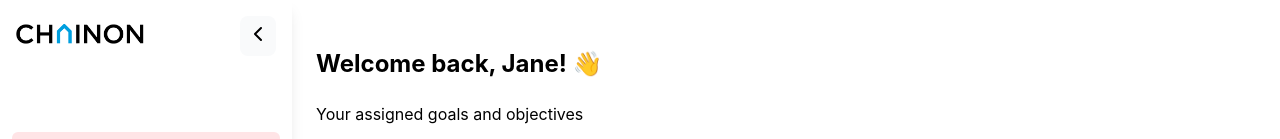
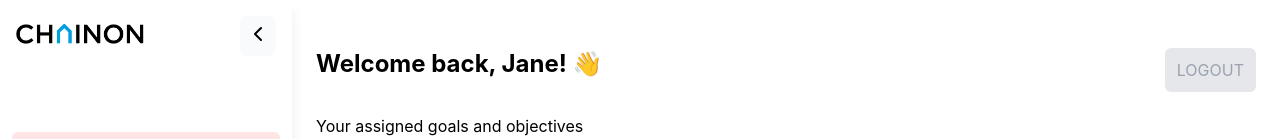
Before and after one commit to CodeToGive-2024-Team6/CodeToGive-2024, a React (Create React App) app in the folder frontend/: page /resident_homepage in a window 1280 px wide. Shown: the top 139 px of the page. Built offline with nearby package versions, Linux system fonts and the light colour scheme; no server answers.

Commit message:
style: small resident styling changes

```diff
--- a/frontend/src/components/pages/resident/Fragments/GoalsFragment/GoalCard.js
+++ b/frontend/src/components/pages/resident/Fragments/GoalsFragment/GoalCard.js
@@ -51,6 +51,9 @@ const GoalCard = ({ objective }) => {
           <div className="bg-white p-5 rounded-lg text-black w-3/4 md:w-1/2 lg:w-1/3">
             <h2 className="text-lg font-bold">Description</h2>
             <p>{objective.description}</p>
+            <br />
+            <h2 className="text-lg font-bold">Means</h2>
+            <p>{objective.means}</p>
             <button
               onClick={() => setIsModalOpen(false)}
               className="mt-4 px-4 py-2 bg-rose-400 text-white rounded hover:bg-gray-400"
--- a/frontend/src/components/pages/resident/Fragments/GoalsFragment/GoalsFragment.js
+++ b/frontend/src/components/pages/resident/Fragments/GoalsFragment/GoalsFragment.js
@@ -38,10 +38,10 @@ function GoalsFragment() {
           className="flex flex-col flex-1 gap-y-6 overflow-visible"
           style={{ flexBasis: '0%', flexGrow: 1 }}
         >
-          <div className="flex flex-col shadow-md rounded-2xl p-6 gap-2">
+          <div className="flex flex-col border-double border-gray-300 rounded-2xl p-6 gap-2">
             <div className="text-lg font-medium">Your Progress</div>
             <div>
-              You've completed {completedGoals} of {totalGoals}{' '}
+              Completed {completedGoals} of {totalGoals}{' '}
               objectives!
             </div>
             <div className="w-full bg-gray-200 rounded-full h-2.5 mt-3">
--- a/frontend/src/components/pages/resident/ResidentHomePage.js
+++ b/frontend/src/components/pages/resident/ResidentHomePage.js
@@ -18,6 +18,7 @@ import RemindersFragment from './Fragments/RemindersFragment/RemindersFragment';
 import ResourcesFragment from './Fragments/ResourcesFragment/ResourcesFragment';
 import MessagesFragment from './Fragments/MessagesFragment/MessagesFragment';
 import { SideBar, SideBarItem } from './SideBar';
+import { Link } from 'react-router-dom';
 
 const HomePage = () => {
   const [activeContent, setActiveContent] = useState('GOALS');
@@ -52,7 +53,14 @@ const HomePage = () => {
         </SideBar>
       </div>
       <div className="flex flex-col m-6 flex-1 overflow-auto">
-        <div className="text-2xl font-bold my-6 ">Welcome back, Jane! 👋</div>
+        <div className="flex w-full justify-between my-6">
+          <div className="text-2xl font-bold">Welcome back, Jane! 👋</div>
+          <Link className="no-underline" to="/">
+            <div className="p-3 bg-gray-200 text-gray-400 rounded-md hover:cursor-pointer hover:bg-gray-300">
+              LOGOUT
+            </div>
+          </Link>
+        </div>
         <div
           className="flex flex-col flex-1 overflow-auto"
           style={{ flexBasis: '40%', flexGrow: 1 }}
```
